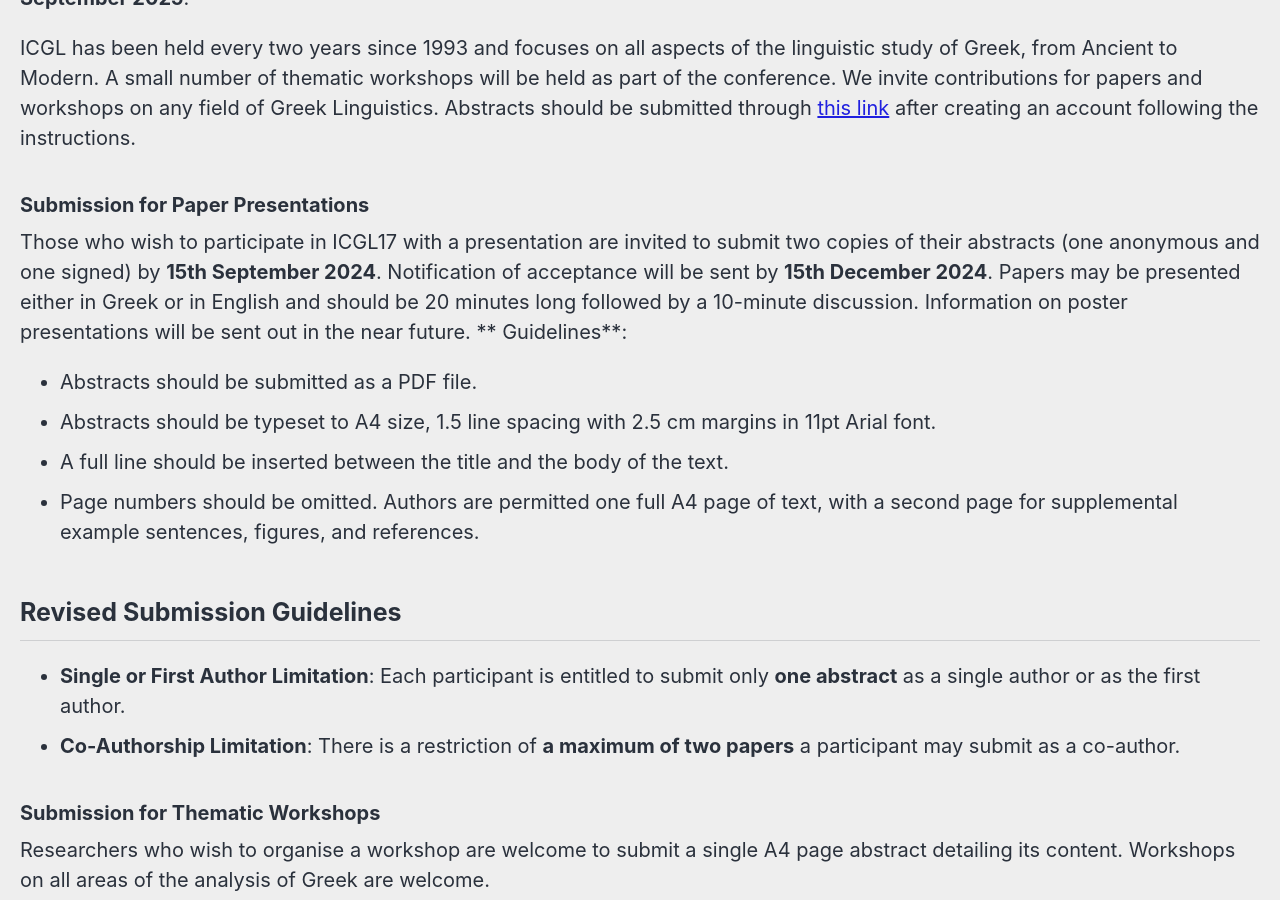
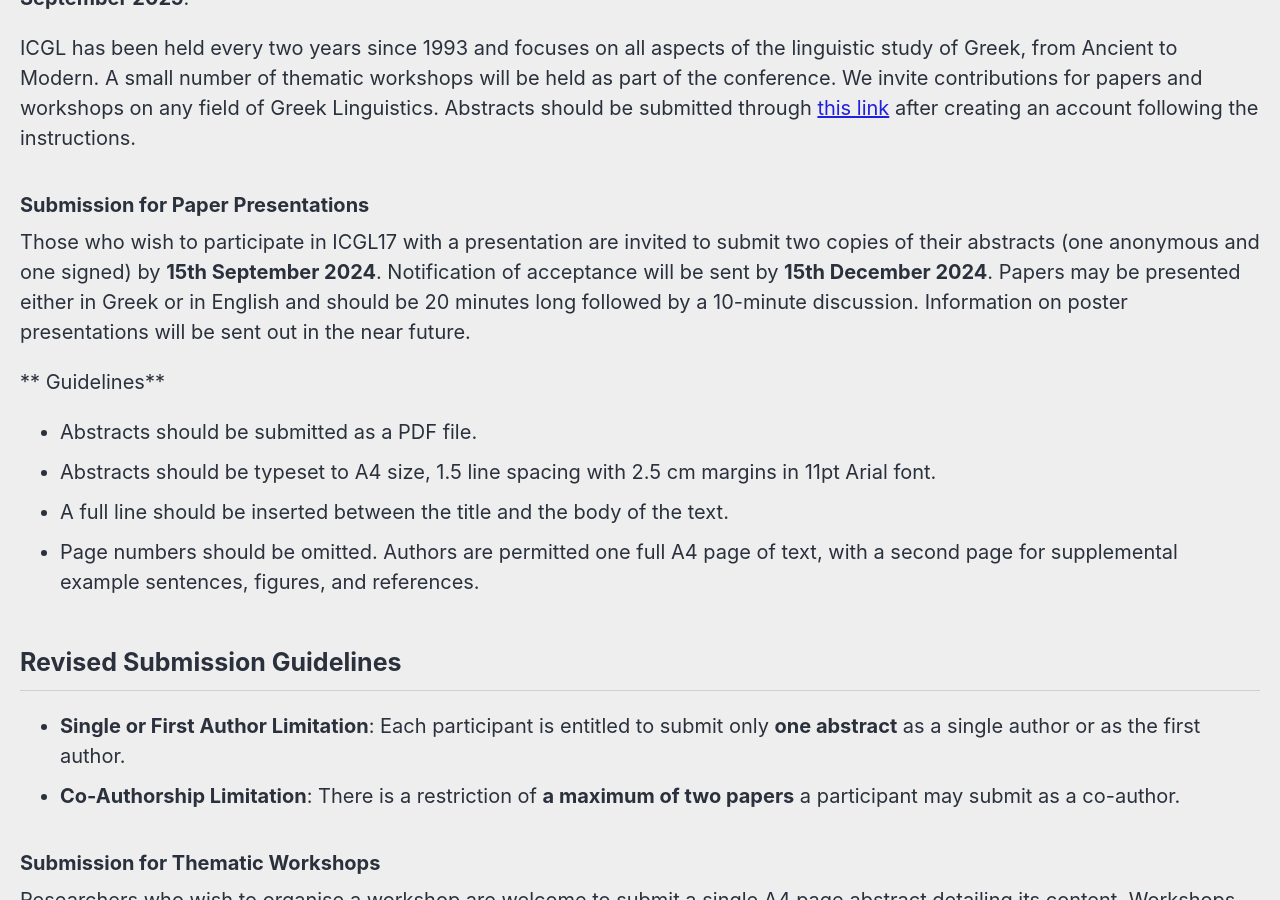
Before and after one commit to roryleung/ICGL17, a Jekyll site: the page built from _pages/cfp.md, in a window 1280 px wide and 900 px high, scrolled down 600 px. Built offline with Jekyll 4.4.1, drawn with Linux system fonts in a browser that asks for light colours; cached includes are drawn as plain includes; nearby versions of some CDN libraries.

Commit message:
Update cfp.md

```diff
--- a/_pages/cfp.md
+++ b/_pages/cfp.md
@@ -17,7 +17,8 @@ ICGL has been held every two years since 1993 and focuses on all aspects of the
 ### Submission for Paper Presentations
 
 Those who wish to participate in ICGL17 with a presentation are invited to submit two copies of their abstracts (one anonymous and one signed) by **15th September 2024**. Notification of acceptance will be sent by **15th December 2024**. Papers may be presented either in Greek or in English and should be 20 minutes long followed by a 10-minute discussion. Information on poster presentations will be sent out in the near future.
-** Guidelines**:
+
+** Guidelines**
 - Abstracts should be submitted as a PDF file.
 - Abstracts should be typeset to A4 size, 1.5 line spacing with 2.5 cm margins in 11pt Arial font.
 - A full line should be inserted between the title and the body of the text.
```
